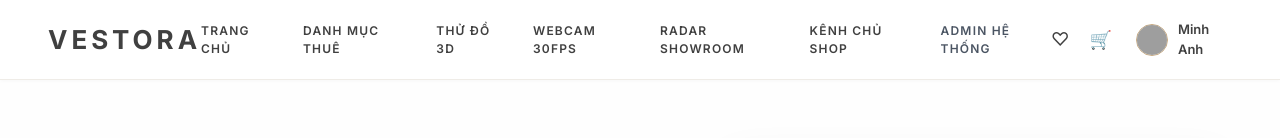
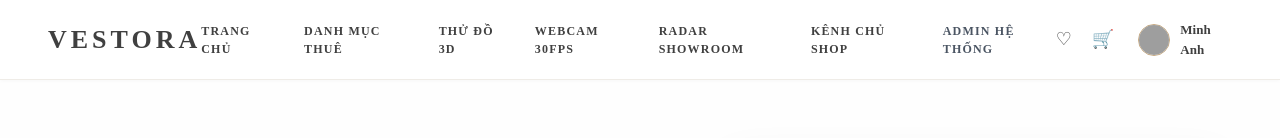
Before and after one commit to KieuDucManh-IT/Sep490, a React (Create React App) app in the folder frontend/: page / in a window 1280 px wide. Shown: the top 138 px of the page. Built offline with nearby package versions, Linux system fonts and the light colour scheme; grey boxes are pictures that could not be loaded.

Commit message:
Change font text

```diff
--- a/frontend/src/index.css
+++ b/frontend/src/index.css
@@ -4,7 +4,7 @@
    ============================================ */
 
 /* Google Fonts */
-@import url('https://fonts.googleapis.com/css2?family=Cormorant+Garamond:ital,wght@0,300;0,400;0,500;0,600;0,700;1,300;1,400&family=Inter:wght@300;400;500;600;700&display=swap');
+@import url('https://fonts.googleapis.com/css2?family=Hanken+Grotesk:wght@400;700&family=Newsreader:opsz,wght@6..72,400;6..72,700&display=swap');
 
 /* CSS Custom Properties (Design Tokens) */
 :root {
@@ -26,9 +26,9 @@
   --color-success: #059669;
   --color-error: #DC2626;
 
-  /* === Typography === */
-  --font-serif: 'Cormorant Garamond', 'Georgia', serif;
-  --font-sans: 'Inter', -apple-system, BlinkMacSystemFont, 'Segoe UI', sans-serif;
+  --font-display: 'Newsreader', 'Georgia', serif;
+  --font-farfetch-basis: 'Hanken Grotesk', ui-sans-serif, system-ui, sans-serif;
+
 
   /* === Spacing === */
   --space-xs: 4px;
```
